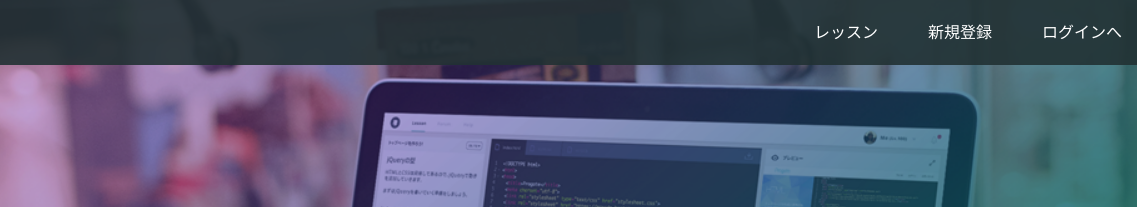
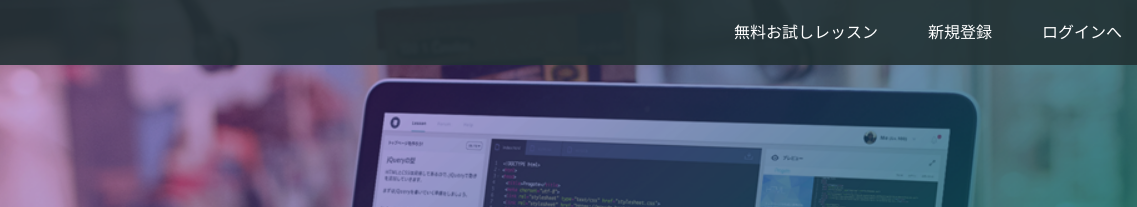
Before and after one commit to brignect/https-brignect.github.io, a plain HTML site: page index.html in a window 1280 px wide. Shown: the top 207 px of the page, 143-1280 px from the left. Drawn offline with Linux system fonts and the light colour scheme.

Commit message:
Update index.html

```diff
--- a/index.html
+++ b/index.html
@@ -15,7 +15,7 @@
       </div>
       <span class="fa fa-bars menu-icon"></span>
       <div class="header-right">
-        <a href="#">レッスン</a>
+        <a href="#">無料お試しレッスン</a>
         <a href="#">新規登録</a>
         <a href="#" class="login">ログインへ</a>
       </div>
```
